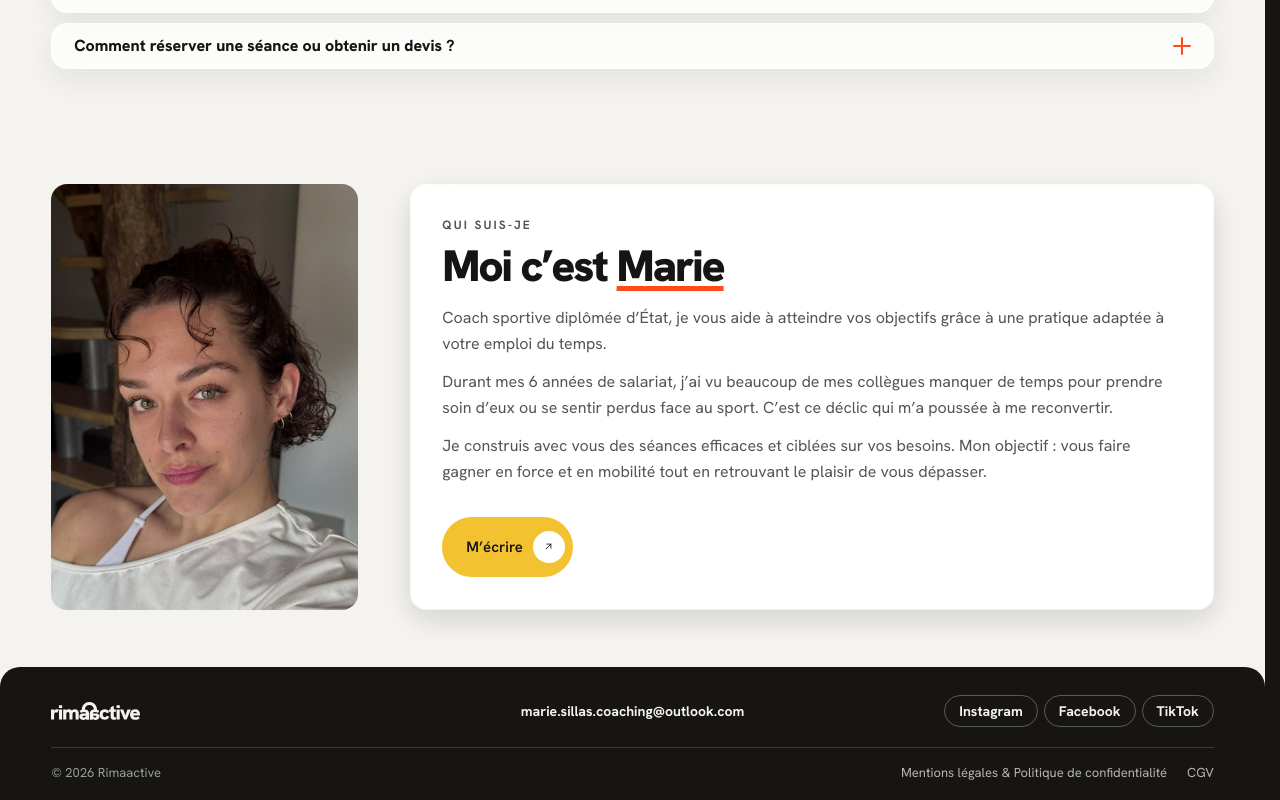
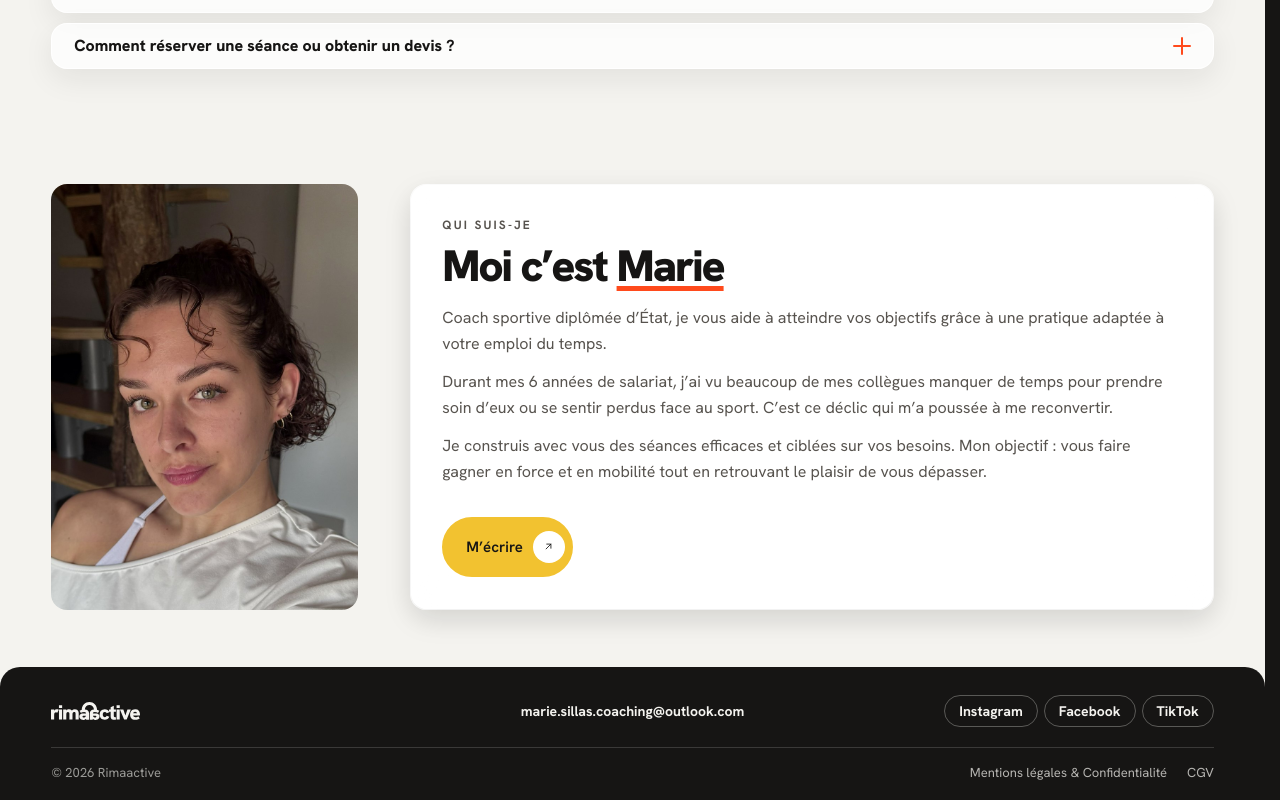
Before and after one commit to thomasroulland/rimaactive, a React (Vite) app: page / in a window 1280 px wide. Shown: the part 2459-3259 px from the top of the page. Built offline with nearby package versions, Linux system fonts and the light colour scheme.

Commit message:
Pied de page : « Mentions légales & Confidentialité »
Co-Authored-By: Claude Opus 5.5 <noreply@anthropic.com>
Claude-Session: https://claude.ai/code/session_01J8BpjS9NsTda4UHEMLi6pS

```diff
--- a/src/components/Pied.jsx
+++ b/src/components/Pied.jsx
@@ -25,7 +25,7 @@ export default function Pied({ seulementMentions = false }) {
         <div className="pied__bas">
           <span>© {new Date().getFullYear()} Rimaactive</span>
           <nav className="pied__legal" aria-label="Informations légales">
-            <Link to="/mentions-legales">Mentions légales &amp; Politique de confidentialité</Link>
+            <Link to="/mentions-legales">Mentions légales &amp; Confidentialité</Link>
             <Link to="/cgv">CGV</Link>
           </nav>
         </div>
```
